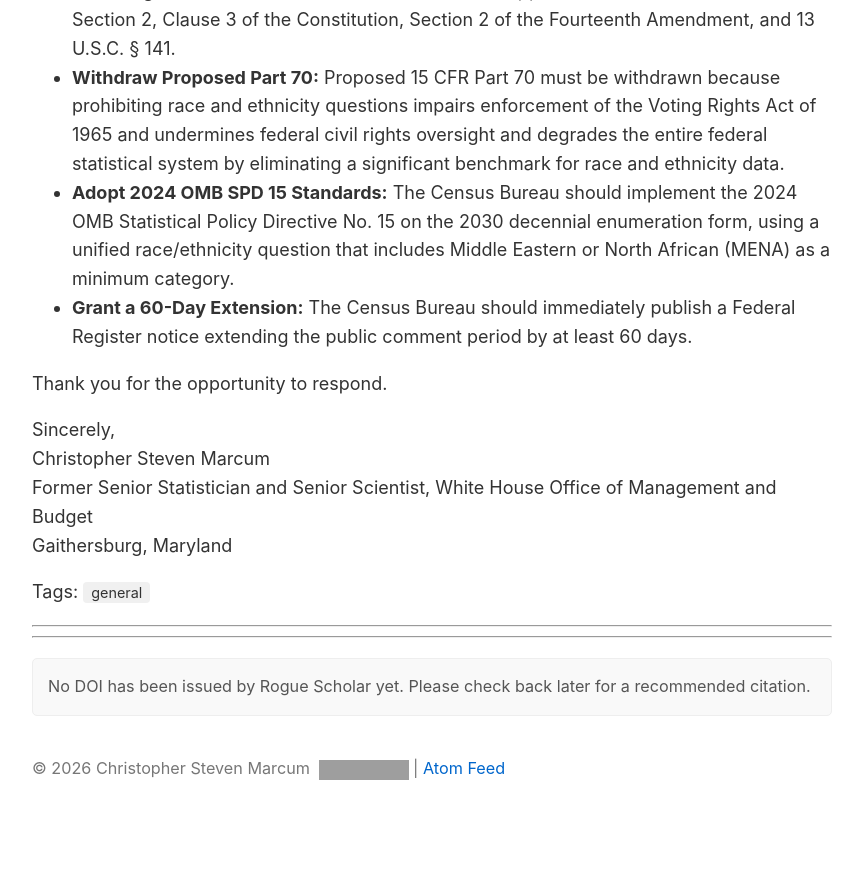
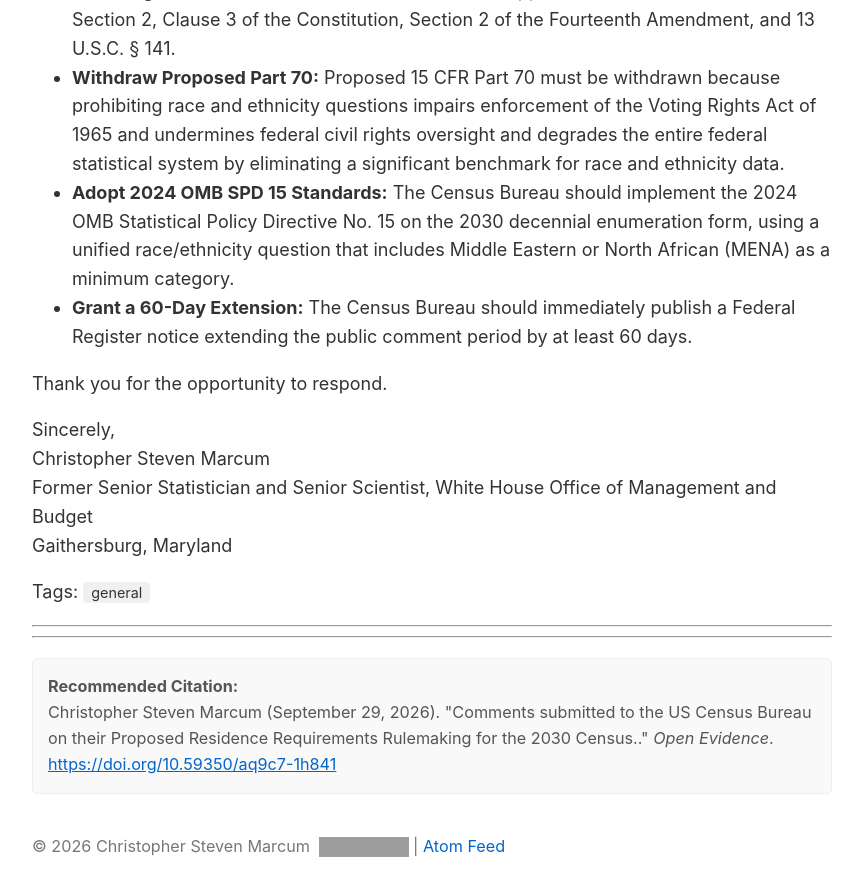
Before and after one commit to cmarcum/marcum-blog, a Jekyll site: the page built from _posts/2026-09-29-My-Comment-On-Census-USBC-2026-6028.md, in a window 1280 px wide and 900 px high, scrolled down 6533 px. Shown: the top 896 px of the window, without its empty margins (208-1071 px from the left). Built offline with Jekyll 4.4.1, drawn with Linux system fonts in a browser that asks for light colours; before the commit the page ends 7355 px from its top, so only the background shows below that; grey boxes are pictures that could not be loaded.

Commit message:
chore: update Rogue Scholar DOIs [skip ci]

```diff
--- a/_data/dois.yml
+++ b/_data/dois.yml
@@ -39,7 +39,7 @@ My Response to Uniform Guidance Rulemaking:
   doi: 10.59350/gpk1d-kvn12
   title: "My Response to OMB's Proposed Regulation for Federal Financial Assistance"
 My-Comment-On-Census-USBC-2026-6028:
-  doi:
+  doi: 10.59350/aq9c7-1h841
   title: "Comments submitted to the US Census Bureau on their Proposed Residence Requirements Rulemaking for the 2030 Census."
 The Comment Count is Too Damn High:
   doi: 10.59350/wgyxn-jne09
```
